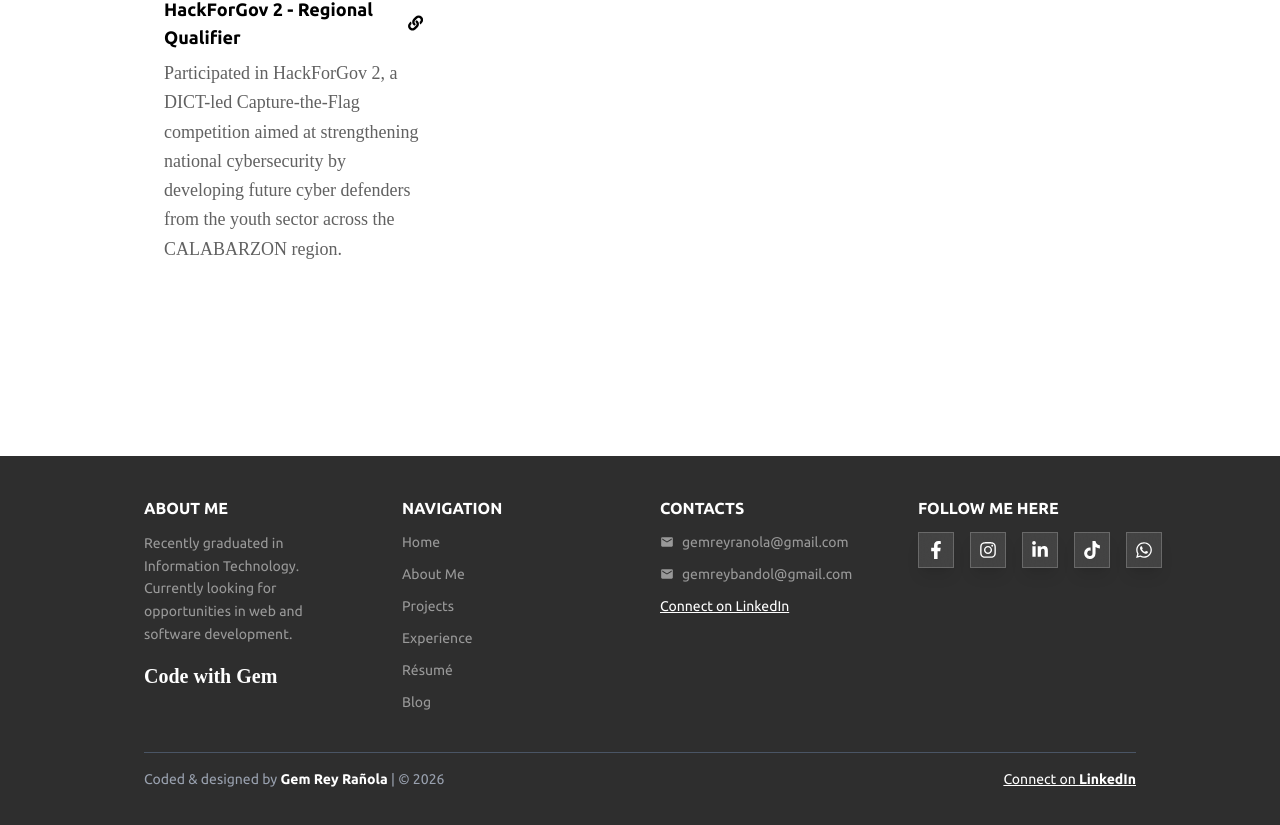
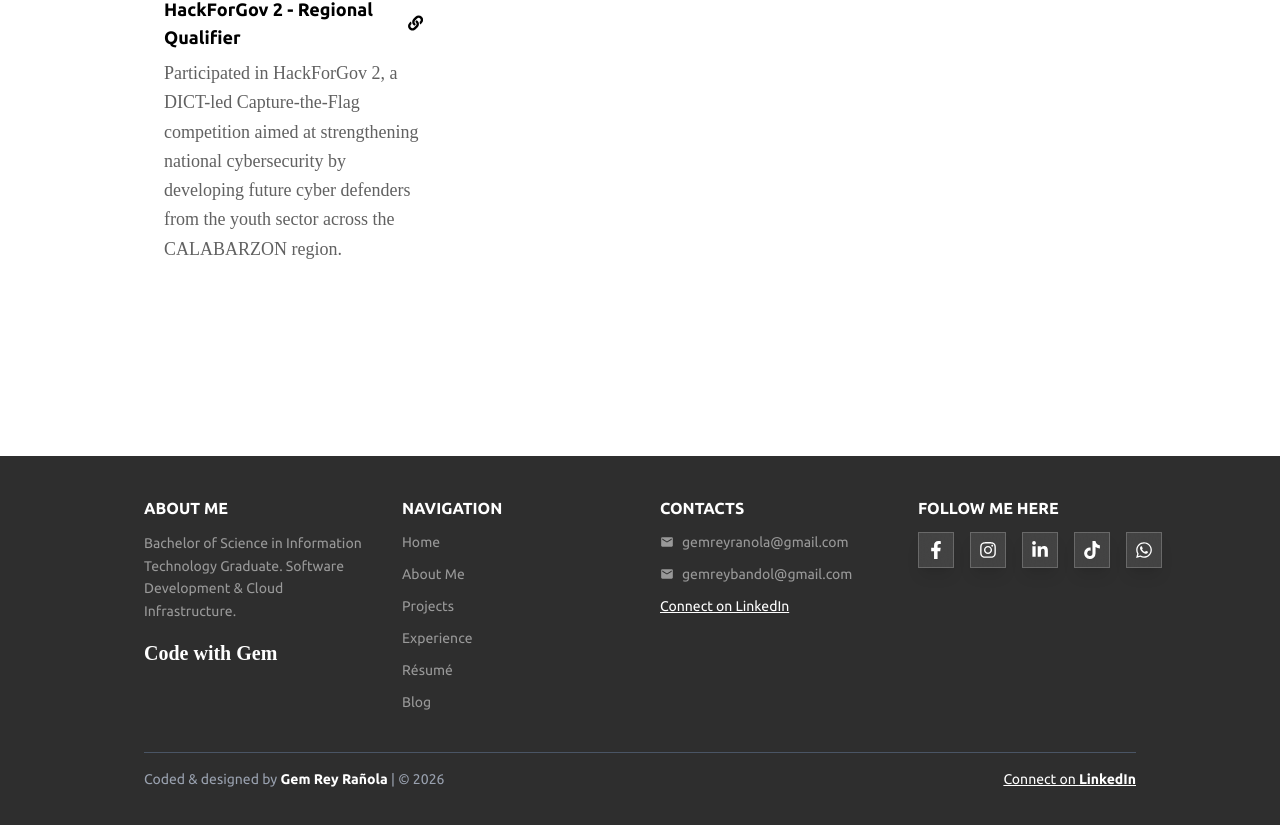
Before and after one commit to gemrey13/gemrey13.github.io, a React (Vite) app: page /about-me in a window 1280 px wide. Shown: the part 4571-5396 px from the top of the page. Built offline with nearby package versions, Linux system fonts and the light colour scheme; a web font is replaced by a local one.

Commit message:
fix: update text in Footer for clarity and detail

```diff
--- a/src/components/ui/Footer.tsx
+++ b/src/components/ui/Footer.tsx
@@ -18,8 +18,8 @@ const Footer = () => {
         <div>
           <h3 className="mb-3 font-bold uppercase">About Me</h3>
           <p className="text-footer mb-4 text-sm/relaxed">
-            Recently graduated in Information Technology. Currently looking for
-            opportunities in web and software development.
+            Bachelor of Science in Information Technology Graduate.
+            Software Development & Cloud Infrastructure.
           </p>
           <h4 className="font-droid text-xl font-bold">Code with Gem</h4>
         </div>
```
